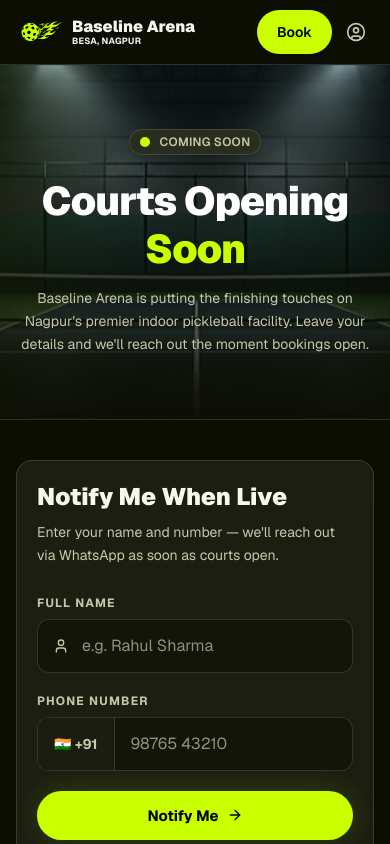
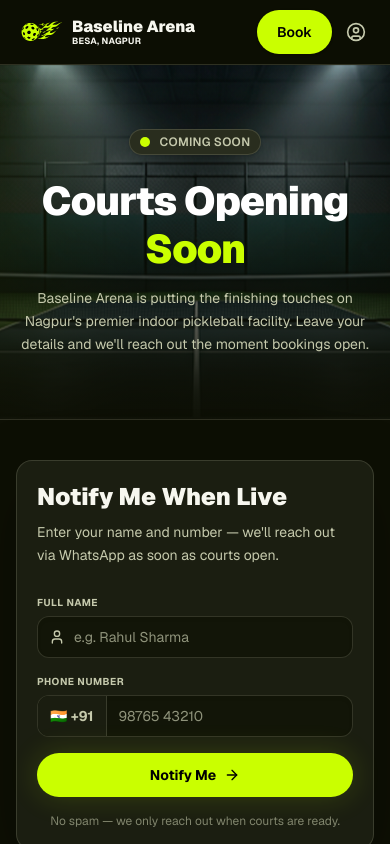
Before and after one commit to manishborikar92/Pickleball, a Next.js app in the folder web/: page /interest in a window 390 px wide. Shown: the top 844 px of the page. Built offline with nearby package versions, Linux system fonts and the light colour scheme.

Commit message:
style(interest-form): update ui styling
Adjust responsive spacing, padding, and text sizes for all form elements
Add active scale transition to the submit button for better interactive feedback
Tweak label, input, and phone prefix styles for improved mobile and desktop layout

```diff
--- a/web/src/components/features/interest/InterestForm.js
+++ b/web/src/components/features/interest/InterestForm.js
@@ -90,14 +90,14 @@
   }
 
   return (
-    <form onSubmit={handleSubmit} noValidate className="space-y-5">
+    <form onSubmit={handleSubmit} noValidate className="space-y-4 sm:space-y-5">
       {/* Name field */}
       <label className="block">
-        <span className="mb-2 block text-xs font-bold uppercase tracking-widest text-muted">
+        <span className="mb-1.5 block text-[10px] font-bold uppercase tracking-wider text-muted sm:mb-2 sm:text-xs sm:tracking-widest">
           Full Name
         </span>
         <div className="relative">
-          <div className="pointer-events-none absolute inset-y-0 left-0 flex items-center pl-4">
+          <div className="pointer-events-none absolute inset-y-0 left-0 flex items-center pl-3 sm:pl-4">
             <User className="h-4 w-4 text-muted" aria-hidden="true" />
           </div>
           <input
@@ -109,19 +109,19 @@
             placeholder="e.g. Rahul Sharma"
             autoComplete="name"
             required
-            className="w-full rounded-xl border border-line bg-surface py-3.5 pl-11 pr-4 text-base text-foreground placeholder:text-muted/70 shadow-inner transition-colors focus:border-accent focus:outline-none focus:ring-1 focus:ring-accent"
+            className="w-full rounded-xl border border-line bg-surface py-2.5 pl-9 pr-3 text-sm text-foreground placeholder:text-muted/70 shadow-inner transition-colors focus:border-accent focus:outline-none focus:ring-1 focus:ring-accent sm:py-3 sm:pl-11 sm:pr-4 sm:text-base"
           />
         </div>
       </label>
 
       {/* Phone field */}
       <label className="block">
-        <span className="mb-2 block text-xs font-bold uppercase tracking-widest text-muted">
+        <span className="mb-1.5 block text-[10px] font-bold uppercase tracking-wider text-muted sm:mb-2 sm:text-xs sm:tracking-widest">
           Phone Number
         </span>
         <div className="mt-1">
           <div className="flex overflow-hidden rounded-xl border border-line bg-surface shadow-inner transition-colors focus-within:border-accent focus-within:ring-1 focus-within:ring-accent">
-            <span className="flex shrink-0 items-center gap-1.5 border-r border-line bg-surface-soft px-4 text-sm font-bold text-muted">
+            <span className="flex shrink-0 items-center gap-1 border-r border-line bg-surface-soft px-3 text-sm font-bold text-muted sm:gap-1.5 sm:px-4 sm:text-base">
               🇮🇳 +91
             </span>
             <input
@@ -135,7 +135,7 @@
               autoComplete="tel"
               maxLength={11}
               required
-              className="min-w-0 flex-1 bg-transparent px-4 py-3.5 text-base text-foreground placeholder:text-muted/70 focus:outline-none"
+              className="min-w-0 flex-1 bg-transparent px-3 py-2.5 text-sm text-foreground placeholder:text-muted/70 focus:outline-none sm:px-4 sm:py-3 sm:text-base"
             />
           </div>
         </div>
@@ -155,7 +155,7 @@
       <Button
         type="submit"
         disabled={status === "loading"}
-        className="flex w-full items-center justify-center gap-2 py-3.5 sm:py-4 text-[15px] sm:text-base font-bold disabled:opacity-60"
+        className="flex w-full items-center justify-center gap-2 py-3 text-sm font-bold transition-transform active:scale-95 disabled:opacity-60 sm:py-3.5 sm:text-base"
       >
         {status === "loading" ? (
           <>
```
